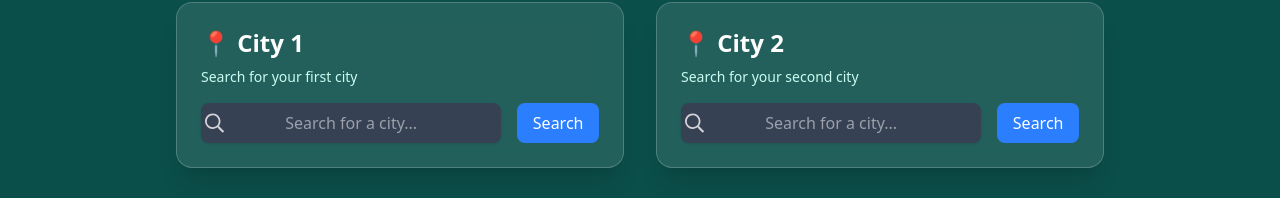
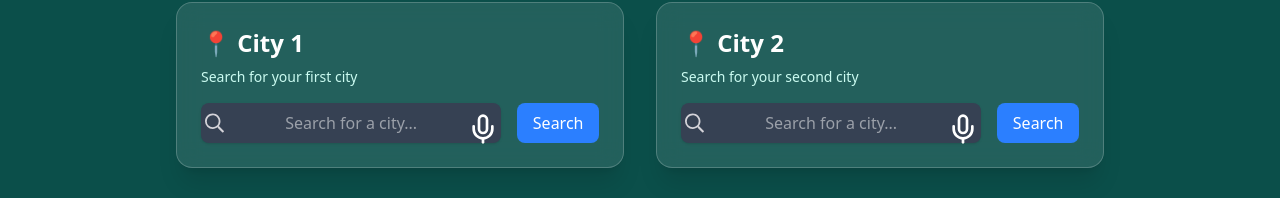
Before and after one commit to itzzfalcon52/React--Weather_app, a React (Vite) app: page /compare in a window 1280 px wide. Shown: the part 362-560 px from the top of the page. Built offline with nearby package versions, Linux system fonts and the light colour scheme.

Commit message:
added speech recognition (chrome/edge)

```diff
--- a/src/components/Search.jsx
+++ b/src/components/Search.jsx
@@ -2,20 +2,23 @@ import { useEffect, useRef, useState } from "react";
 import { UseWeather } from "../contexts/WeatherContext";
 import SearchResults from "./SearchResults";
 import { useNavigate } from "react-router-dom";
+import useSpeech from "../hooks/useSpeech";
+import { Mic } from "lucide-react";
 
 function Search({ city = "", setCity, onSearch, navigateOnSearch = true }) {
-  const {
-    error,
-    fetchSearchCities,
-    handleGeolocationWeather,
-    loadingWeather,
-    showWeather,
-  } = UseWeather();
+  const { error, fetchSearchCities, handleGeolocationWeather, loadingWeather } =
+    UseWeather();
   const inputEl = useRef(null);
   const [show, setShow] = useState(false);
   const [tempCities, setTempCities] = useState([]);
   const [errorSearch, setErrorSearch] = useState("");
   const navigate = useNavigate();
+
+  const { startListening, listening, supported } = useSpeech((text) => {
+    setCity(text); // update input
+    setShow(true);
+    //onSearch(); // optionally trigger search
+  });
 
   // 🔍 Autocomplete suggestions
   useEffect(() => {
@@ -103,6 +106,15 @@ function Search({ city = "", setCity, onSearch, navigateOnSearch = true }) {
             />
           </span>
 
+          <button
+            className={`absolute top-0 right-0 m-0.5 py-2 text-center cursor-pointer  ${
+              listening ? "text-green-500" : "text-white"
+            }`}
+            onClick={startListening}
+          >
+            <Mic size={32} />
+          </button>
+
           <input
             type="text"
             placeholder="Search for a city..."
--- a/src/contexts/WeatherContext.jsx
+++ b/src/contexts/WeatherContext.jsx
@@ -210,6 +210,7 @@ function WeatherProvider({ children }) {
       setLocation(null);
       setWeather(null);
       setShowWeather(false);
+      return false;
     }
   }
 
--- /dev/null
+++ b/src/hooks/useSpeech.js
@@ -0,0 +1,90 @@
+import { useState, useEffect, useRef } from "react";
+
+/**
+ * Custom hook: useSpeech
+ * Adds voice input functionality using the Web Speech API
+ * @param {function} onResult - callback function invoked when speech is recognized
+ */
+function useSpeech(onResult) {
+  // State to track if the microphone is actively listening
+  const [listening, setListening] = useState(false);
+
+  // State to track if the browser supports SpeechRecognition
+  const [supported, setSupported] = useState(true);
+
+  // Ref to store the SpeechRecognition instance
+  const recognitionRef = useRef(null);
+
+  useEffect(() => {
+    // Check for browser support: standard or webkit prefixed
+    const SpeechRecognition =
+      window.SpeechRecognition || window.webkitSpeechRecognition;
+
+    if (!SpeechRecognition) {
+      setSupported(false); // browser doesn't support speech recognition
+      return;
+    }
+
+    // Create a new recognition instance
+    const recognition = new SpeechRecognition();
+
+    // Configuration
+    recognition.continuous = false; // stop automatically after one phrase
+    recognition.interimResults = false; // we only want the final result
+    recognition.lang = "en-US"; // language
+
+    // Event: when the microphone starts listening
+    recognition.onstart = () => setListening(true);
+
+    // Event: when the microphone stops listening
+    recognition.onend = () => setListening(false);
+
+    // Event: any errors during speech recognition
+    recognition.onerror = (e) => {
+      console.error("Speech recognition error:", e.error);
+      setListening(false);
+    };
+
+    /**
+     * Event: onresult
+     * Triggered when speech recognition returns a result
+     * event.results is a SpeechRecognitionResultList (array-like)
+     *
+     * Structure:
+     * event.results = [
+     *   SpeechRecognitionResult {  // results[0]
+     *     0: SpeechRecognitionAlternative { transcript: "Hello world", confidence: 0.98 }, // most likely interpretation
+     *     1: SpeechRecognitionAlternative { transcript: "Hello ward", confidence: 0.65 }, // alternative interpretations
+     *     isFinal: true
+     *   },
+     *   SpeechRecognitionResult { ... } // results[1] if continuous=true and user spoke multiple phrases
+     * ]
+     *
+     * - results[0] => first recognition result chunk
+     * - results[0][0] => most likely interpretation (SpeechRecognitionAlternative)
+     * - results[0][0].transcript => the recognized text
+     */
+    recognition.onresult = (event) => {
+      const transcript = event.results[0][0].transcript; // extract spoken text
+      if (onResult) onResult(transcript); // call the callback with the text
+    };
+
+    // Store the recognition instance in the ref for later control
+    recognitionRef.current = recognition;
+  }, [onResult]);
+
+  // Function to start listening
+  const startListening = () => {
+    if (recognitionRef.current) recognitionRef.current.start();
+  };
+
+  // Function to stop listening
+  const stopListening = () => {
+    if (recognitionRef.current) recognitionRef.current.stop();
+  };
+
+  // Return states and functions for use in components
+  return { listening, supported, startListening, stopListening };
+}
+
+export default useSpeech;
```
